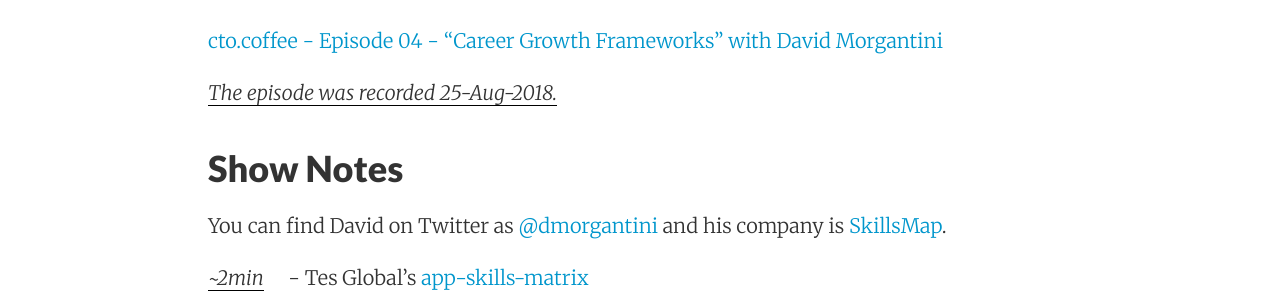
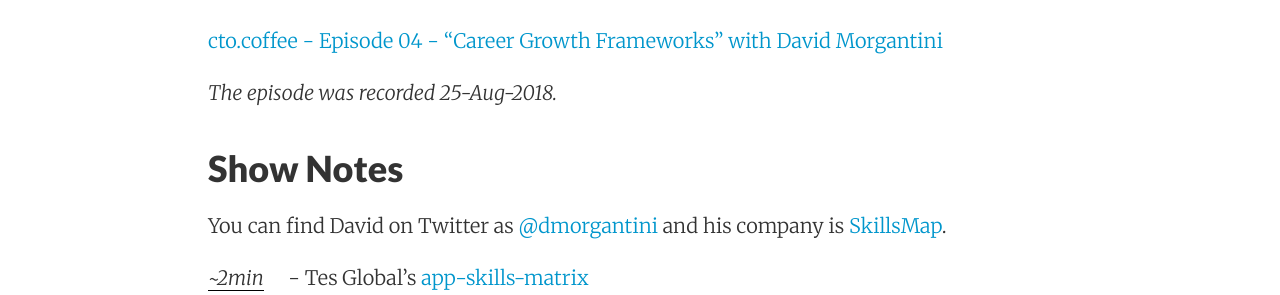
Before and after one commit to benjmin-r/cto.coffee, a Jekyll site: the page built from episodes/_posts/2018-08-13-ep04-on-career-growth-frameworks-with-david-morgantini.md, in a window 1280 px wide. Shown: the part 1492-1787 px from the top of the page. Built offline with Jekyll 4.4.1, drawn with Linux system fonts in a browser that asks for light colours; nearby versions of some CDN libraries.

Commit message:
fix styling of show notes

```diff
--- a/_sass/_main.scss
+++ b/_sass/_main.scss
@@ -1,6 +1,6 @@
 @charset "UTF-8";
 
-.post-content p em {
+#show-notes ~ p em {
     margin-right: 20px;
     border-bottom: 1px solid #000;
 
```
